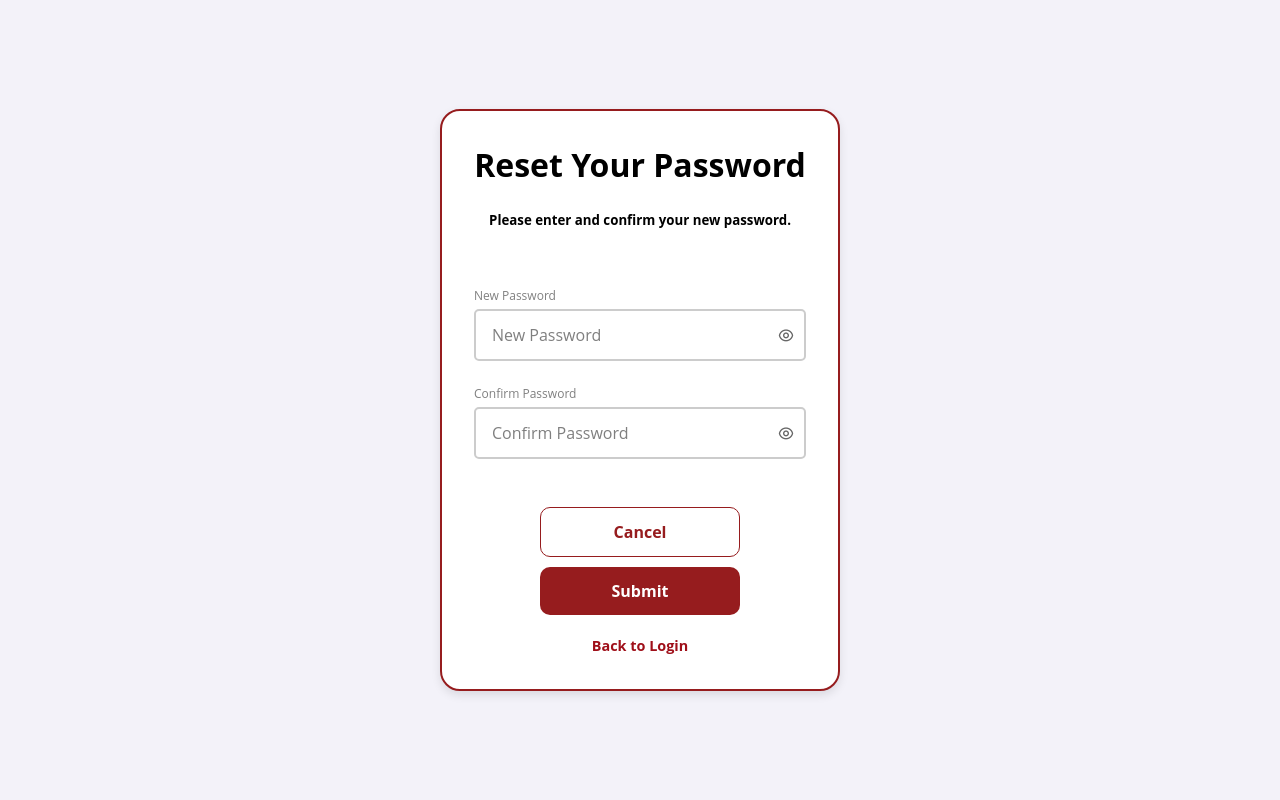
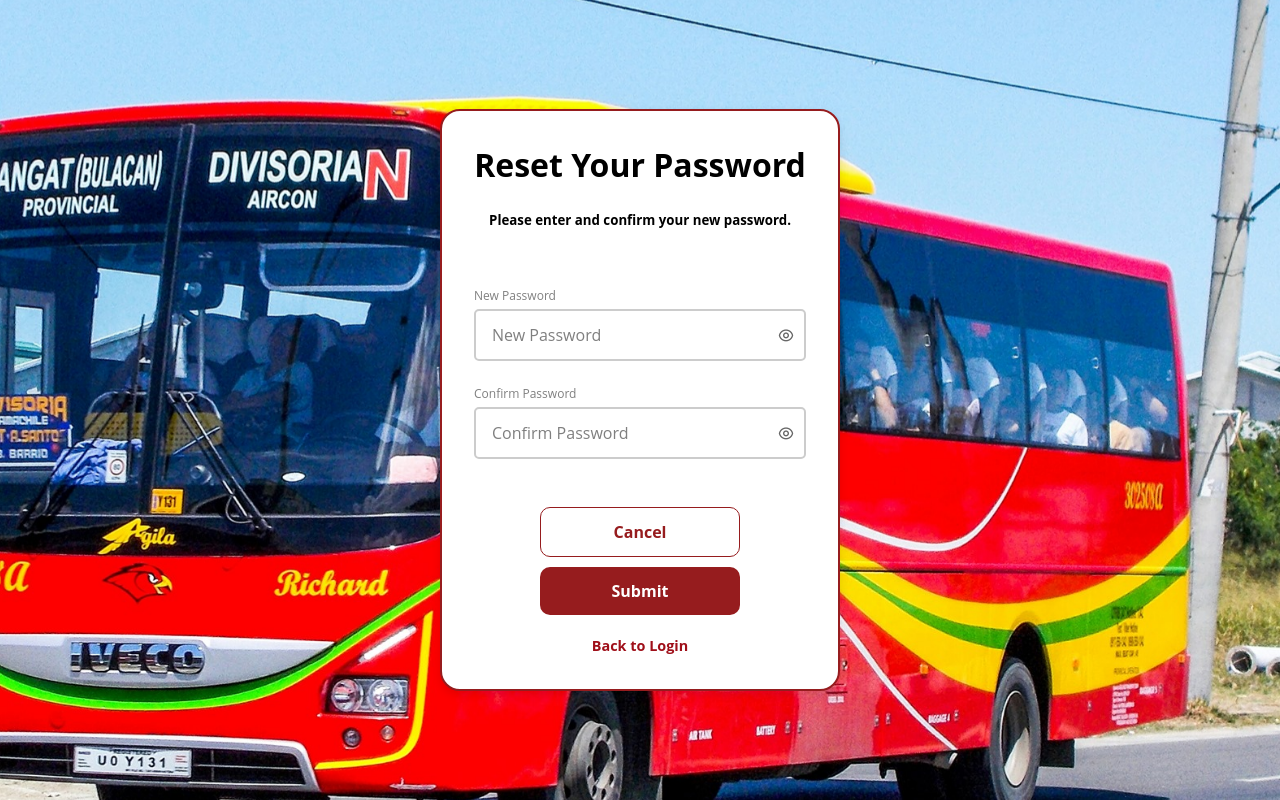
Before and after one commit to Carts1024/Auth.Agila-Bus-Corp, a Next.js app in the folder client/: page /authentication/new-password in a window 1280 px wide. Built offline with nearby package versions, Linux system fonts and the light colour scheme.

Commit message:
legit_fix

```diff
--- a/client/app/authentication/new-password/NewPassword.module.css
+++ b/client/app/authentication/new-password/NewPassword.module.css
@@ -5,7 +5,7 @@
   height: 100vh;
   width: 100vw;
   font-family: Arial, sans-serif;
-  background-color: #f3f2f9;
+  /* background-color: #f3f2f9; */
   margin: 0;
   padding: 0;
   box-sizing: border-box;
--- a/client/app/authentication/reset-password/resetpassword.module.css
+++ b/client/app/authentication/reset-password/resetpassword.module.css
@@ -5,7 +5,7 @@
   height: 100vh;
   width: 100vw;
   font-family: Arial, sans-serif;
-  background-color: #f3f2f9;
+  /* background-color: #f3f2f9; */
   margin: 0;
   padding: 0;
   box-sizing: border-box;
--- a/client/app/authentication/security-questions/SecurityQuestions.module.css
+++ b/client/app/authentication/security-questions/SecurityQuestions.module.css
@@ -5,7 +5,7 @@
   height: 100vh;
   width: 100vw;
   font-family: Arial, sans-serif;
-  background-color: #f3f2f9;
+  /* background-color: #f3f2f9; */
   margin: 0;
   padding: 0;
   box-sizing: border-box;
--- a/client/app/globals.css
+++ b/client/app/globals.css
@@ -39,18 +39,21 @@ body {
   left: 0;
   width: 100vw;
   height: 100vh;
+  min-width: 100vw;
+  min-height: 100vh;
   overflow: hidden;
   z-index: -1;
 }
 
-/* Base style for background images */
 .bg-img {
-  width: 120%;
-  height: 120%;
+  width: 100%;
+  height: 100%;
+  min-width: 130%;
+  min-height: 140%;
   object-fit: cover;
   position: absolute;
-  top: -10%;
-  left: -10%;
+  top: -20%;
+  left: -20%;
   opacity: 0;
 }
 
```
